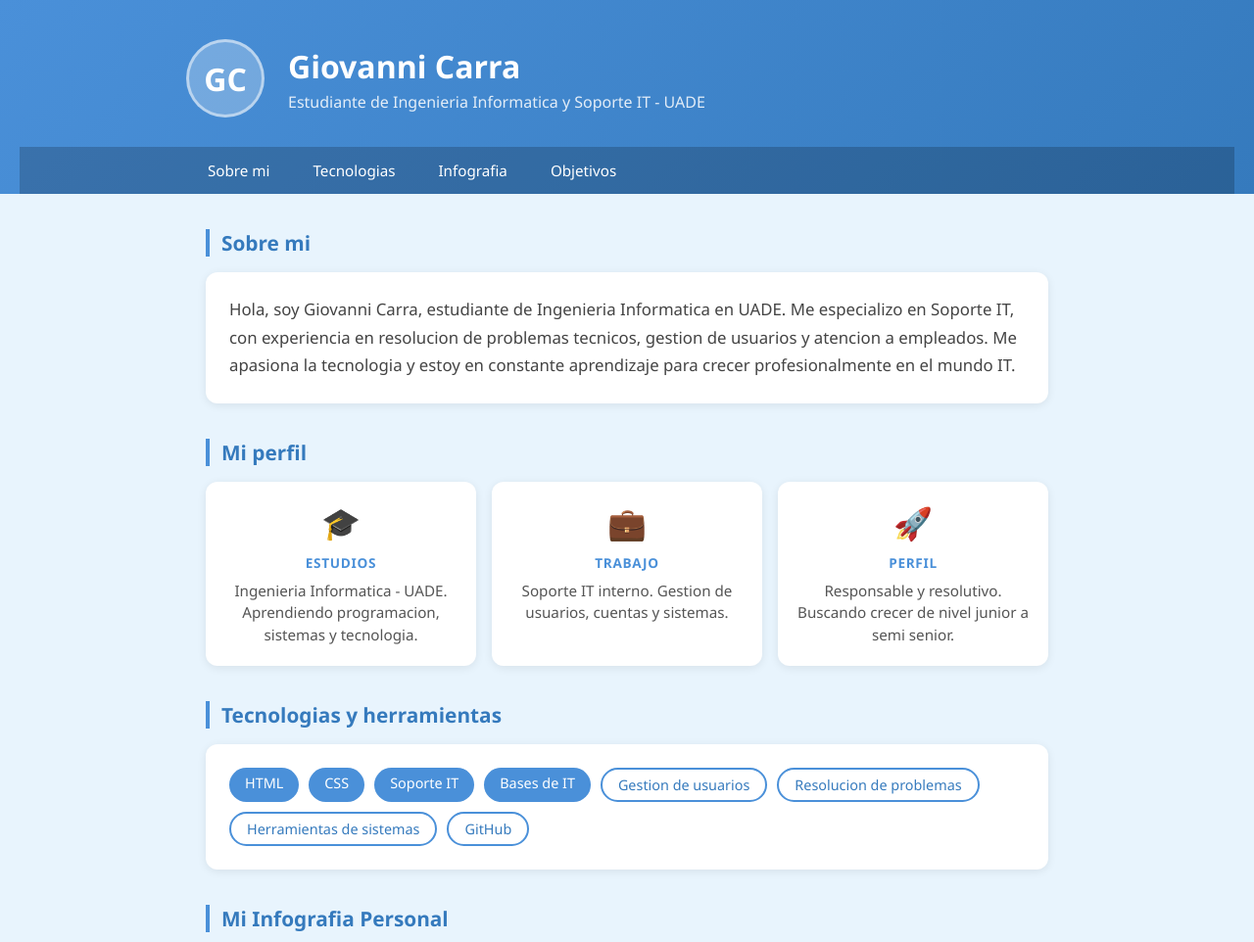
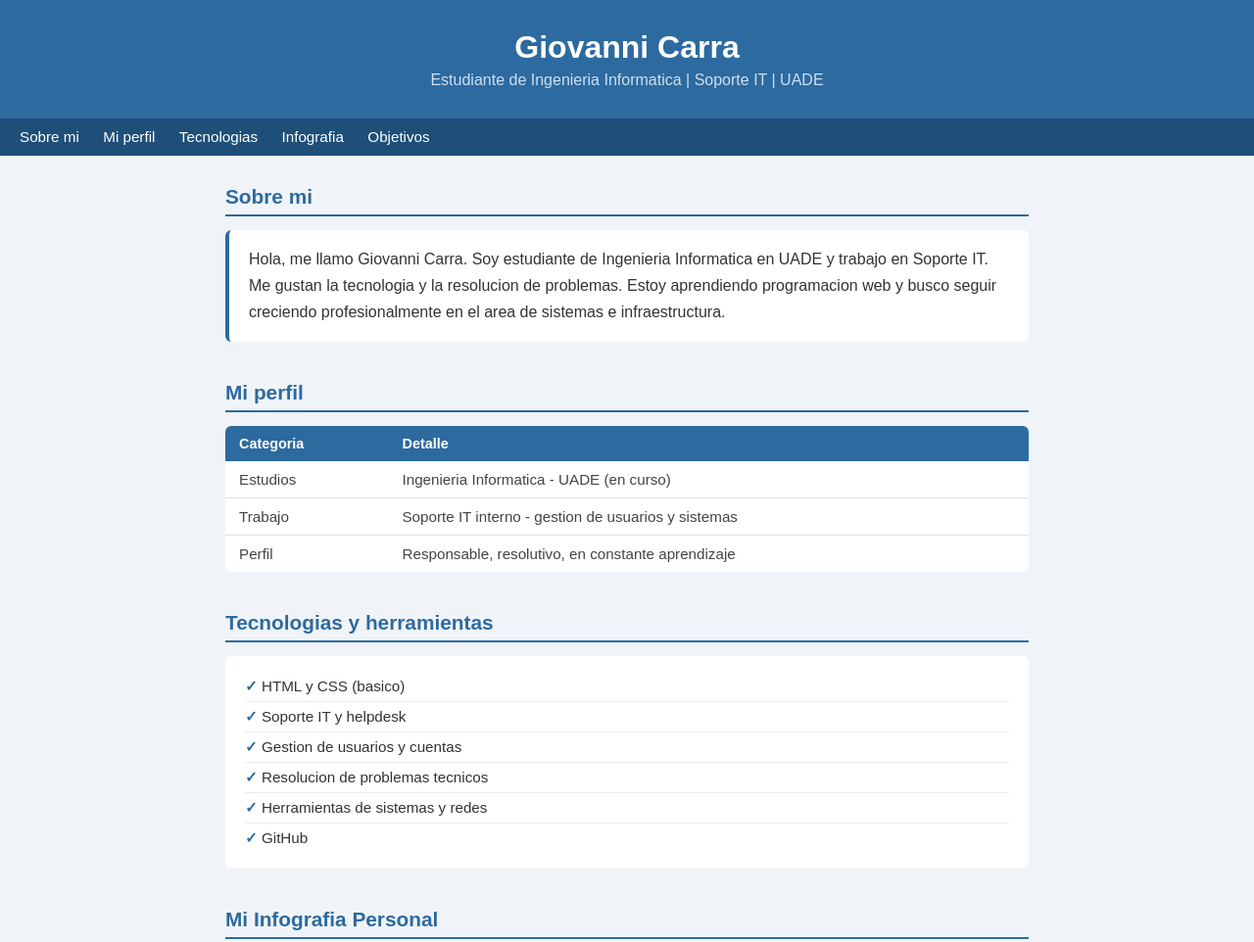
Before and after one commit to carragiovanni73/pagina-personal, a plain HTML site: page index.html in a window 1280 px wide. Shown: the top 962 px of the page at 98% size. Drawn offline with Linux system fonts and the light colour scheme.

Commit message:
Simplificacion de estilos y estructura para trabajo individual

```diff
--- a/index.html
+++ b/index.html
@@ -5,116 +5,269 @@
     <meta name="viewport" content="width=device-width, initial-scale=1.0">
     <title>Giovanni Carra - Pagina Personal</title>
     <style>
-        * { margin: 0; padding: 0; box-sizing: border-box; }
-        body { font-family: 'Segoe UI', Tahoma, Geneva, Verdana, sans-serif; background-color: #e8f4fd; color: #333; }
-        header { background: linear-gradient(135deg, #4a90d9, #357abd); color: white; padding: 40px 20px 0 20px; }
-        .header-content { max-width: 900px; margin: 0 auto; display: flex; align-items: center; gap: 24px; padding-bottom: 30px; }
-        .header-avatar { width: 80px; height: 80px; border-radius: 50%; background-color: rgba(255,255,255,0.25); display: flex; align-items: center; justify-content: center; font-size: 2rem; font-weight: 800; color: white; flex-shrink: 0; border: 3px solid rgba(255,255,255,0.5); }
-        .header-text h1 { font-size: 2rem; margin-bottom: 4px; }
-        .header-text p { font-size: 1rem; opacity: 0.85; }
-        nav { background-color: rgba(0,0,0,0.2); }
-        nav ul { max-width: 900px; margin: 0 auto; list-style: none; display: flex; }
-        nav ul li a { display: block; color: white; text-decoration: none; padding: 14px 22px; font-size: 0.95rem; }
-        nav ul li a:hover { background-color: rgba(255,255,255,0.15); }
-        main { max-width: 900px; margin: 36px auto; padding: 0 20px; }
-        section { margin-bottom: 36px; }
-        .section-title { font-size: 1.3rem; font-weight: 700; color: #357abd; border-left: 4px solid #4a90d9; padding-left: 12px; margin-bottom: 16px; }
-        .card { background: white; border-radius: 12px; padding: 24px; box-shadow: 0 2px 10px rgba(0,0,0,0.08); }
-        .sobre-mi-card { font-size: 1.05rem; line-height: 1.7; color: #444; }
-        .info-grid { display: grid; grid-template-columns: repeat(auto-fit, minmax(200px, 1fr)); gap: 16px; }
-        .info-card { background: white; border-radius: 12px; padding: 20px; box-shadow: 0 2px 10px rgba(0,0,0,0.08); text-align: center; }
-        .info-card .icon { font-size: 2rem; margin-bottom: 10px; }
-        .info-card h3 { font-size: 0.85rem; text-transform: uppercase; letter-spacing: 0.05em; color: #4a90d9; margin-bottom: 8px; }
-        .info-card p { font-size: 0.95rem; color: #555; line-height: 1.5; }
-        .skills-grid { display: flex; flex-wrap: wrap; gap: 10px; }
-        .skill-tag { background: #4a90d9; color: white; border-radius: 20px; padding: 6px 16px; font-size: 0.9rem; font-weight: 500; }
-        .skill-tag.secondary { background: white; color: #357abd; border: 2px solid #4a90d9; }
-        .infografia-wrap { background: white; border-radius: 12px; padding: 20px; box-shadow: 0 2px 10px rgba(0,0,0,0.08); text-align: center; }
-        .infografia-wrap img { max-width: 100%; height: auto; border-radius: 8px; }
-        .objetivos-list { background: white; border-radius: 12px; padding: 24px; box-shadow: 0 2px 10px rgba(0,0,0,0.08); display: flex; flex-direction: column; gap: 12px; }
-        .objetivo-item { display: flex; align-items: flex-start; gap: 12px; font-size: 1rem; color: #444; line-height: 1.5; }
-        .objetivo-item .bullet { color: #4a90d9; font-size: 1.2rem; flex-shrink: 0; }
-        footer { background: linear-gradient(135deg, #4a90d9, #357abd); color: white; text-align: center; padding: 24px 20px; margin-top: 20px; font-size: 0.95rem; }
+
+        /* estilos generales */
+        * {
+            margin: 0;
+            padding: 0;
+            box-sizing: border-box;
+        }
+
+        body {
+            font-family: Arial, sans-serif;
+            background-color: #f0f4f8;
+            color: #222;
+        }
+
+        /* encabezado */
+        header {
+            background-color: #2d6a9f;
+            color: white;
+            padding: 30px 20px;
+            text-align: center;
+        }
+
+        header h1 {
+            font-size: 2rem;
+            margin-bottom: 6px;
+        }
+
+        header p {
+            font-size: 1rem;
+            color: #cce0f5;
+        }
+
+        /* navegacion */
+        nav {
+            background-color: #1e4f78;
+            padding: 10px 20px;
+        }
+
+        nav a {
+            color: white;
+            text-decoration: none;
+            margin-right: 20px;
+            font-size: 0.95rem;
+        }
+
+        nav a:hover {
+            text-decoration: underline;
+        }
+
+        /* contenido principal */
+        main {
+            max-width: 860px;
+            margin: 30px auto;
+            padding: 0 20px;
+        }
+
+        /* secciones */
+        section {
+            margin-bottom: 40px;
+        }
+
+        section h2 {
+            font-size: 1.3rem;
+            color: #2d6a9f;
+            border-bottom: 2px solid #2d6a9f;
+            padding-bottom: 6px;
+            margin-bottom: 14px;
+        }
+
+        /* sobre mi */
+        .texto-presentacion {
+            background-color: white;
+            padding: 16px 20px;
+            border-radius: 6px;
+            border-left: 4px solid #2d6a9f;
+            line-height: 1.7;
+            font-size: 1rem;
+            color: #333;
+        }
+
+        /* perfil - tabla simple */
+        table {
+            width: 100%;
+            border-collapse: collapse;
+            background-color: white;
+            border-radius: 6px;
+            overflow: hidden;
+        }
+
+        table th {
+            background-color: #2d6a9f;
+            color: white;
+            padding: 10px 14px;
+            text-align: left;
+            font-size: 0.9rem;
+        }
+
+        table td {
+            padding: 10px 14px;
+            border-bottom: 1px solid #e0e0e0;
+            font-size: 0.95rem;
+            color: #444;
+        }
+
+        table tr:last-child td {
+            border-bottom: none;
+        }
+
+        /* tecnologias */
+        .lista-tecnologias {
+            background-color: white;
+            padding: 16px 20px;
+            border-radius: 6px;
+            list-style: none;
+        }
+
+        .lista-tecnologias li {
+            padding: 6px 0;
+            border-bottom: 1px solid #eee;
+            font-size: 0.95rem;
+            color: #333;
+        }
+
+        .lista-tecnologias li:last-child {
+            border-bottom: none;
+        }
+
+        .lista-tecnologias li::before {
+            content: "✓ ";
+            color: #2d6a9f;
+            font-weight: bold;
+        }
+
+        /* infografia */
+        .infografia-wrap {
+            text-align: center;
+        }
+
+        .infografia-wrap img {
+            max-width: 100%;
+            height: auto;
+            border-radius: 8px;
+            border: 2px solid #cce0f5;
+        }
+
+        /* objetivos */
+        .lista-objetivos {
+            background-color: white;
+            padding: 16px 20px;
+            border-radius: 6px;
+            list-style: none;
+        }
+
+        .lista-objetivos li {
+            padding: 8px 0;
+            border-bottom: 1px solid #eee;
+            font-size: 0.95rem;
+            color: #333;
+        }
+
+        .lista-objetivos li:last-child {
+            border-bottom: none;
+        }
+
+        .lista-objetivos li::before {
+            content: "► ";
+            color: #2d6a9f;
+        }
+
+        /* pie de pagina */
+        footer {
+            background-color: #2d6a9f;
+            color: white;
+            text-align: center;
+            padding: 18px;
+            margin-top: 20px;
+            font-size: 0.9rem;
+        }
+
     </style>
 </head>
 <body>
+
     <header>
-    <div class="header-content">
-        <div class="header-avatar">GC</div>
-        <div class="header-text">
         <h1>Giovanni Carra</h1>
-            <p>Estudiante de Ingenieria Informatica y Soporte IT - UADE</p>
-        </div>
-    </div>
+        <p>Estudiante de Ingenieria Informatica | Soporte IT | UADE</p>
+    </header>
+
     <nav>
-        <ul>
-            <li><a href="#sobre-mi">Sobre mi</a></li>
-            <li><a href="#tecnologias">Tecnologias</a></li>
-            <li><a href="#infografia">Infografia</a></li>
-            <li><a href="#objetivos">Objetivos</a></li>
+        <a href="#sobre-mi">Sobre mi</a>
+        <a href="#perfil">Mi perfil</a>
+        <a href="#tecnologias">Tecnologias</a>
+        <a href="#infografia">Infografia</a>
+        <a href="#objetivos">Objetivos</a>
+    </nav>
+
+    <main>
+
+        <section id="sobre-mi">
+            <h2>Sobre mi</h2>
+            <p class="texto-presentacion">
+                Hola, me llamo Giovanni Carra. Soy estudiante de Ingenieria Informatica en UADE y trabajo en Soporte IT.
+                Me gustan la tecnologia y la resolucion de problemas. Estoy aprendiendo programacion web y busco seguir
+                creciendo profesionalmente en el area de sistemas e infraestructura.
+            </p>
+        </section>
+
+        <section id="perfil">
+            <h2>Mi perfil</h2>
+            <table>
+                <tr>
+                    <th>Categoria</th>
+                    <th>Detalle</th>
+                </tr>
+                <tr>
+                    <td>Estudios</td>
+                    <td>Ingenieria Informatica - UADE (en curso)</td>
+                </tr>
+                <tr>
+                    <td>Trabajo</td>
+                    <td>Soporte IT interno - gestion de usuarios y sistemas</td>
+                </tr>
+                <tr>
+                    <td>Perfil</td>
+                    <td>Responsable, resolutivo, en constante aprendizaje</td>
+                </tr>
+            </table>
+        </section>
+
+        <section id="tecnologias">
+            <h2>Tecnologias y herramientas</h2>
+            <ul class="lista-tecnologias">
+                <li>HTML y CSS (basico)</li>
+                <li>Soporte IT y helpdesk</li>
+                <li>Gestion de usuarios y cuentas</li>
+                <li>Resolucion de problemas tecnicos</li>
+                <li>Herramientas de sistemas y redes</li>
+                <li>GitHub</li>
             </ul>
-    </nav>
-</header>
-<main>
-    <section id="sobre-mi">
-        <div class="section-title">Sobre mi</div>
-        <div class="card sobre-mi-card">
-            Hola, soy Giovanni Carra, estudiante de Ingenieria Informatica en UADE. Me especializo en Soporte IT, con experiencia en resolucion de problemas tecnicos, gestion de usuarios y atencion a empleados. Me apasiona la tecnologia y estoy en constante aprendizaje para crecer profesionalmente en el mundo IT.
-        </div>
         </section>
-    <section id="info">
-        <div class="section-title">Mi perfil</div>
-        <div class="info-grid">
-            <div class="info-card">
-                <div class="icon">&#127891;</div>
-                <h3>Estudios</h3>
-                <p>Ingenieria Informatica - UADE. Aprendiendo programacion, sistemas y tecnologia.</p>
-            </div>
-            <div class="info-card">
-                <div class="icon">&#128188;</div>
-                <h3>Trabajo</h3>
-                <p>Soporte IT interno. Gestion de usuarios, cuentas y sistemas.</p>
-            </div>
-            <div class="info-card">
-                <div class="icon">&#128640;</div>
-                <h3>Perfil</h3>
-                <p>Responsable y resolutivo. Buscando crecer de nivel junior a semi senior.</p>
-            </div>
-        </div>
-    </section>
-    <section id="tecnologias">
-        <div class="section-title">Tecnologias y herramientas</div>
-        <div class="card">
-            <div class="skills-grid">
-                <span class="skill-tag">HTML</span>
-                <span class="skill-tag">CSS</span>
-                <span class="skill-tag">Soporte IT</span>
-                <span class="skill-tag">Bases de IT</span>
-                <span class="skill-tag secondary">Gestion de usuarios</span>
-                <span class="skill-tag secondary">Resolucion de problemas</span>
-                <span class="skill-tag secondary">Herramientas de sistemas</span>
-                <span class="skill-tag secondary">GitHub</span>
-            </div>
-        </div>
-    </section>
+
         <section id="infografia">
-        <div class="section-title">Mi Infografia Personal</div>
+            <h2>Mi Infografia Personal</h2>
             <div class="infografia-wrap">
                 <img src="infografia.jpg" alt="Infografia personal de Giovanni Carra">
             </div>
         </section>
+
         <section id="objetivos">
-        <div class="section-title">Objetivos</div>
-        <div class="objetivos-list">
-            <div class="objetivo-item"><span class="bullet">&#9658;</span><span>Profundizar mis conocimientos en programacion y desarrollo web.</span></div>
-            <div class="objetivo-item"><span class="bullet">&#9658;</span><span>Crecer profesionalmente en IT, avanzando de nivel junior a semi senior.</span></div>
-            <div class="objetivo-item"><span class="bullet">&#9658;</span><span>Participar en proyectos reales que aporten valor y aprendizaje continuo.</span></div>
-            <div class="objetivo-item"><span class="bullet">&#9658;</span><span>Ampliar conocimientos en infraestructura, redes y herramientas cloud.</span></div>
-        </div>
+            <h2>Objetivos</h2>
+            <ul class="lista-objetivos">
+                <li>Aprender mas sobre desarrollo web con HTML y CSS</li>
+                <li>Crecer en el area de IT, de nivel junior a semi senior</li>
+                <li>Participar en proyectos que me permitan aplicar lo que aprendo</li>
+                <li>Conocer mas sobre infraestructura, redes y herramientas cloud</li>
+            </ul>
         </section>
+
     </main>
+
     <footer>
         <p>Giovanni Carra - Diseno y Desarrollo Web - UADE 2026</p>
     </footer>
+
 </body>
 </html>
```
Lines whose indentation alone changed are shown as unchanged.
